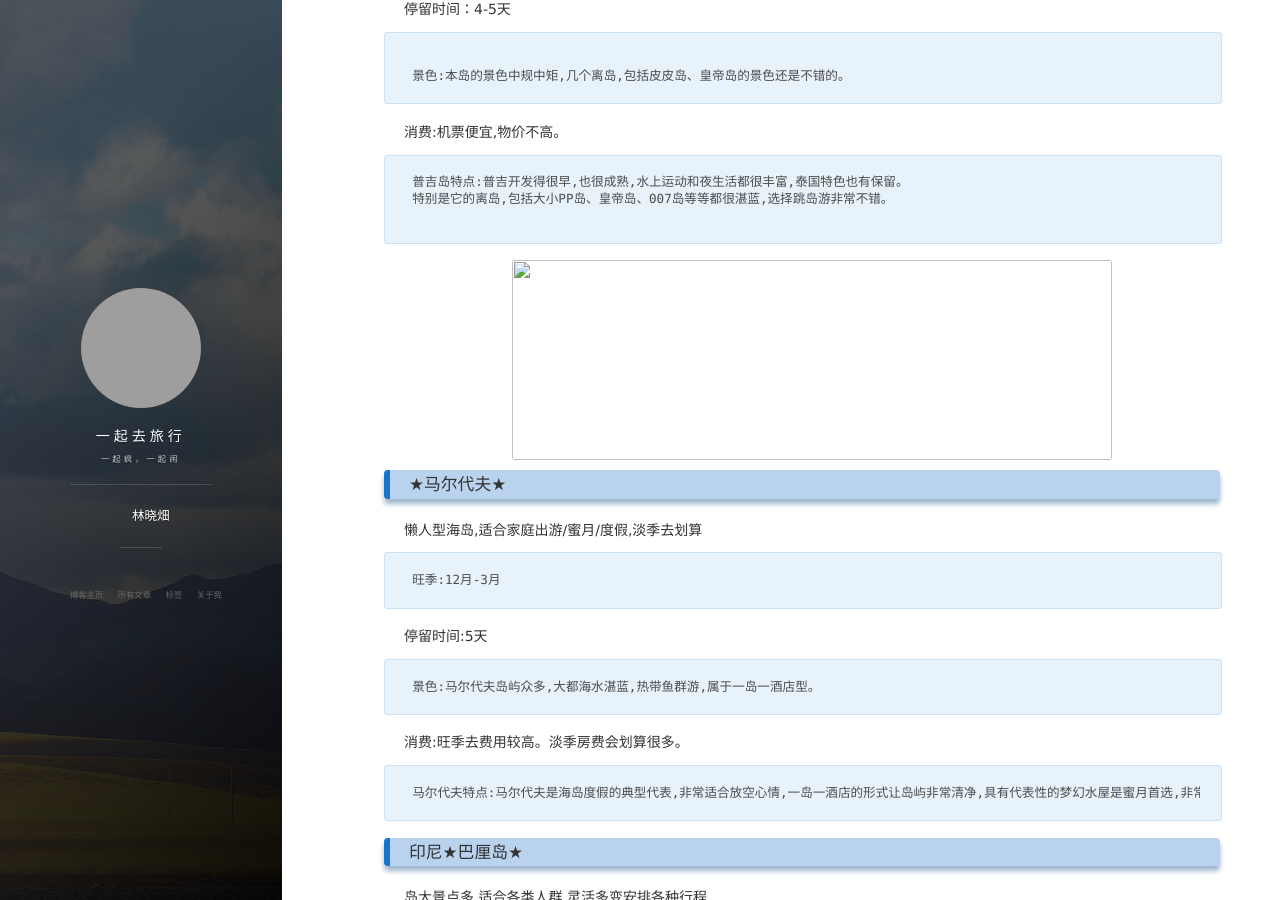
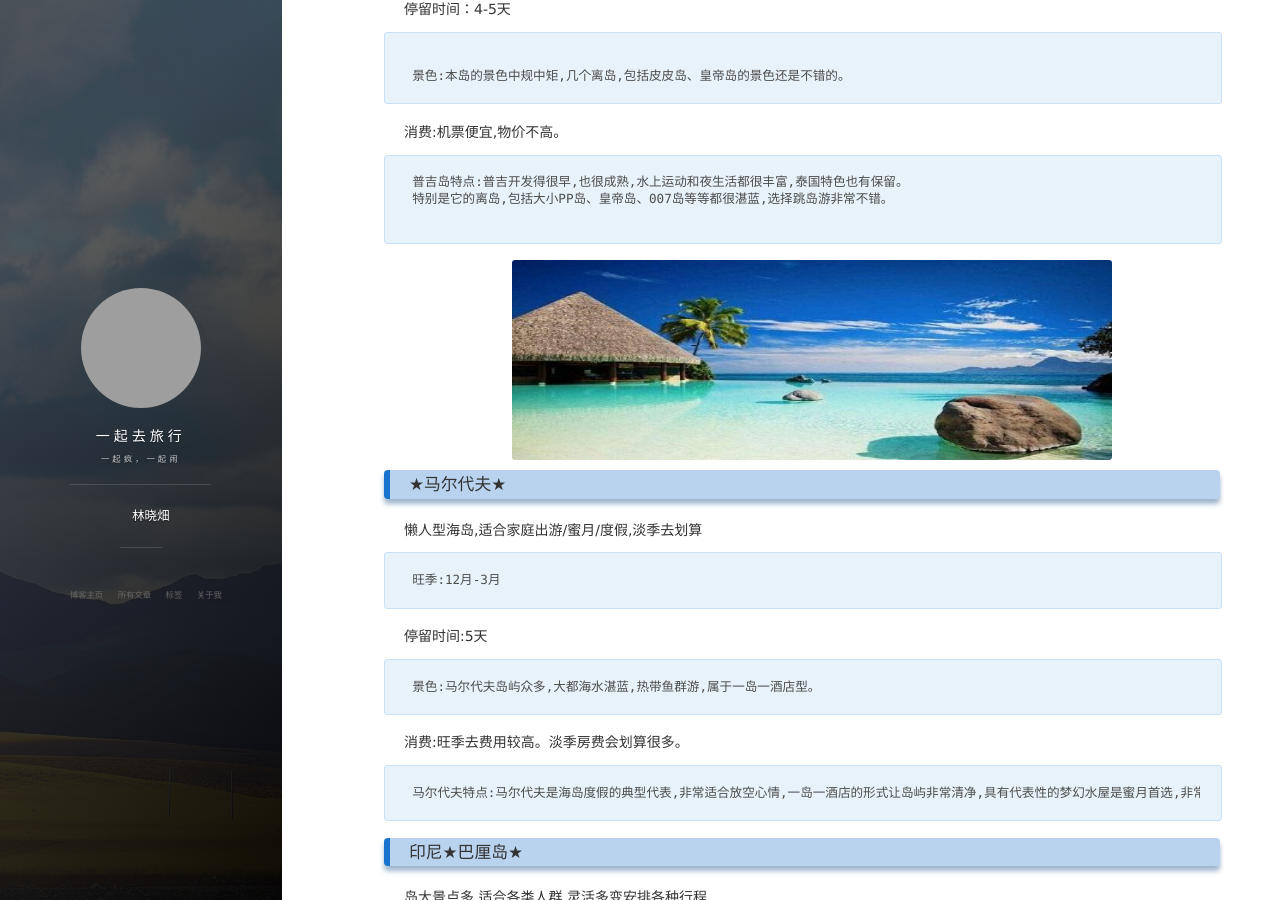
Before and after one commit to lxtxx/lxtxx.github.io, a Jekyll site: the page built from _posts/2017-01-03-iOS_Wifilist.md, in a window 1280 px wide and 900 px high, scrolled down 487 px. Built offline with Jekyll 4.4.1, drawn with Linux system fonts in a browser that asks for light colours; nearby versions of some CDN libraries; comment, search, counter and statistics services are not loaded; grey boxes are pictures that could not be loaded.

Commit message:
海岛之约

````diff
--- a/_posts/2017-01-03-iOS_Wifilist.md
+++ b/_posts/2017-01-03-iOS_Wifilist.md
@@ -28,7 +28,7 @@ tag: 十一
 特别是它的离岛,包括大小PP岛、皇帝岛、007岛等等都很湛蓝,选择跳岛游非常不错。
 
 ```
-<img src="/images/posts/h海岛之约/1.jpg" height="200" width="600">
+<img src="/images/posts/1.jpg" height="200" width="600">
 ### ★马尔代夫★
 
 懒人型海岛,适合家庭出游/蜜月/度假,淡季去划算
````
